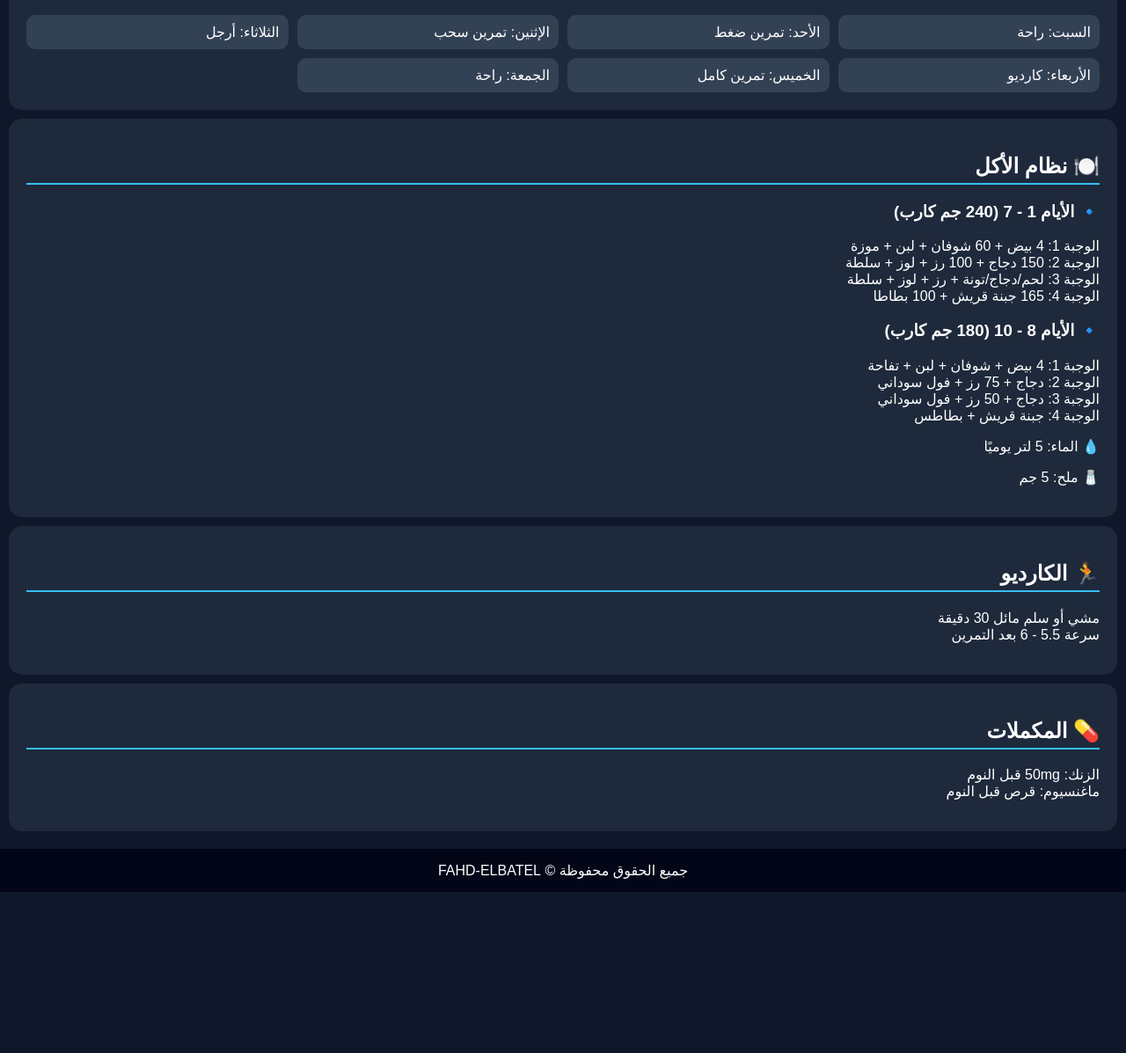
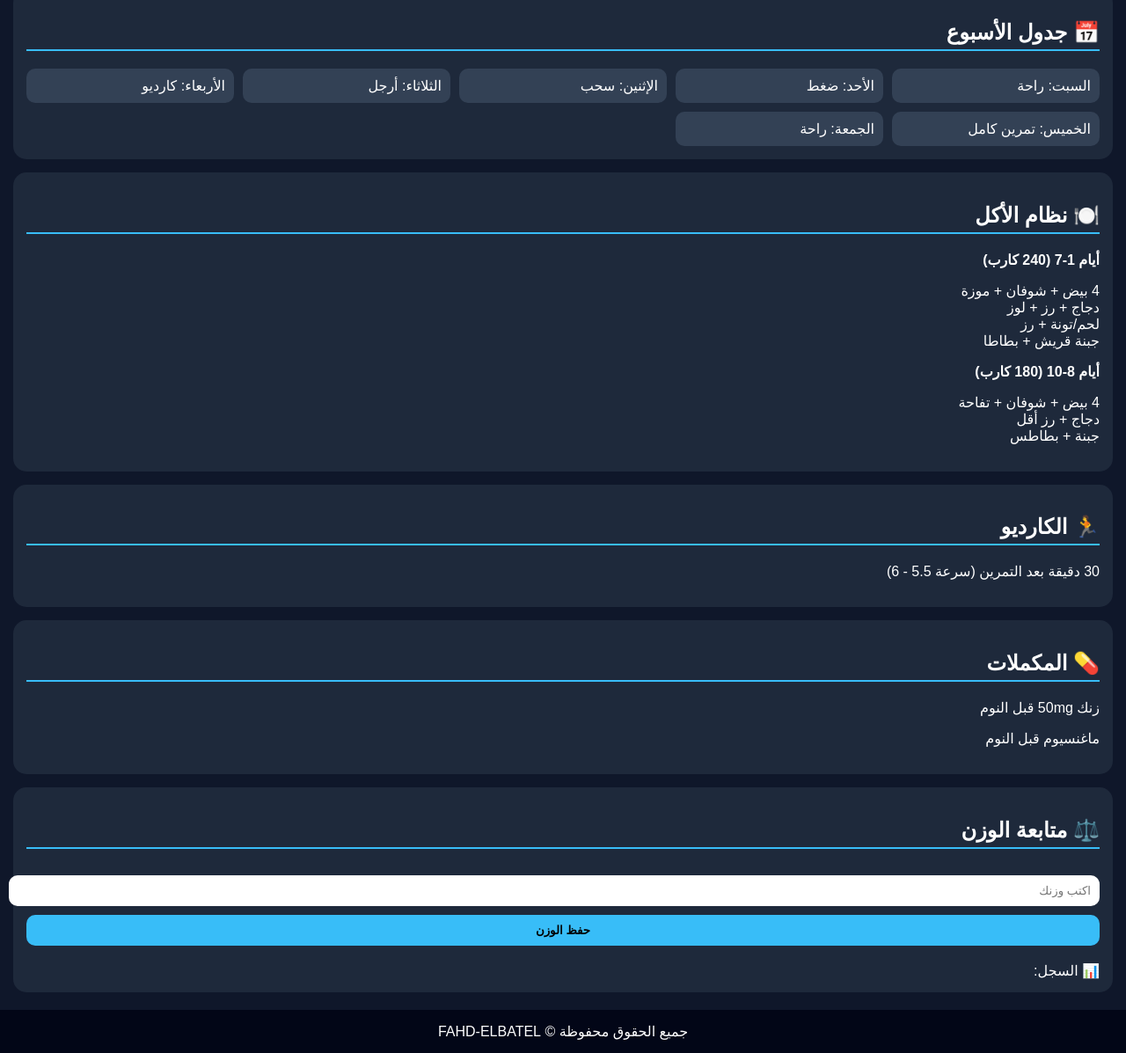
Before and after one commit to johnlatif2026/fitness-fahd-elbatel, a plain HTML site: page index.html in a window 1280 px wide. Shown: the part 269-1466 px from the top of the page at 88% size. Before the commit the page ends 1283 px from the top, so only its background shows below. Drawn offline with Linux system fonts and the light colour scheme.

Commit message:
Update index.html

```diff
--- a/index.html
+++ b/index.html
@@ -3,36 +3,44 @@
 <head>
 <meta charset="UTF-8">
 <meta name="viewport" content="width=device-width, initial-scale=1.0">
+
 <title>FITNESS-FAHD-ELBATEL</title>
-  <link rel="icon" href="https://i.postimg.cc/4dHKD2bb/IMG-20260329-WA0022.jpg" alt="profile">
+
+<!-- favicon -->
+<link rel="icon" href="https://i.postimg.cc/4dHKD2bb/IMG-20260329-WA0022.jpg">
+
 <style>
 body {
+  margin: 0;
   font-family: Arial;
-      margin: 0;
   background: #0f172a;
   color: white;
   direction: rtl;
 }
 
+/* HEADER */
 header {
   text-align: center;
   padding: 20px;
-      background: #1e293b;
 }
 
-    header img {
-      width: 80px;
-      height: 80px;
+.profile-container img {
+  width: 110px;
+  height: 110px;
   border-radius: 50%;
+  object-fit: cover;
+
+  border: 4px solid transparent;
+  background: linear-gradient(#0f172a, #0f172a) padding-box,
+              linear-gradient(135deg, #38bdf8, #6366f1) border-box;
+
+  box-shadow: 0 0 25px rgba(56,189,248,0.6);
 }
 
-    h1 {
-      margin: 10px 0;
-    }
-
+/* SECTIONS */
 section {
-      padding: 20px;
-      margin: 10px;
+  margin: 15px;
+  padding: 15px;
   background: #1e293b;
   border-radius: 15px;
 }
@@ -42,9 +50,10 @@
   padding-bottom: 5px;
 }
 
+/* GRID */
 .grid {
   display: grid;
-      grid-template-columns: repeat(auto-fit, minmax(250px, 1fr));
+  grid-template-columns: repeat(auto-fit, minmax(200px, 1fr));
   gap: 10px;
 }
 
@@ -54,6 +63,27 @@
   border-radius: 10px;
 }
 
+/* INPUT */
+input {
+  width: 100%;
+  padding: 10px;
+  border-radius: 10px;
+  border: none;
+  margin-top: 10px;
+}
+
+button {
+  margin-top: 10px;
+  padding: 10px;
+  width: 100%;
+  background: #38bdf8;
+  border: none;
+  border-radius: 10px;
+  cursor: pointer;
+  font-weight: bold;
+}
+
+/* FOOTER */
 footer {
   text-align: center;
   padding: 15px;
@@ -61,23 +91,25 @@
   margin-top: 20px;
 }
 </style>
+
 </head>
 
 <body>
 
 <header>
-  <!-- حط صورة الشخص هنا -->
-  <img src="https://i.postimg.cc/4dHKD2bb/IMG-20260329-WA0022.jpg" alt="profile">
+  <div class="profile-container">
+    <img src="https://i.postimg.cc/4dHKD2bb/IMG-20260329-WA0022.jpg">
+  </div>
   <h1>FAHD-ELBATEL</h1>
 </header>
 
-<!-- جدول الأسبوع -->
+<!-- جدول -->
 <section>
   <h2>📅 جدول الأسبوع</h2>
   <div class="grid">
     <div class="card">السبت: راحة</div>
-    <div class="card">الأحد: تمرين ضغط</div>
-    <div class="card">الإثنين: تمرين سحب</div>
+    <div class="card">الأحد: ضغط</div>
+    <div class="card">الإثنين: سحب</div>
     <div class="card">الثلاثاء: أرجل</div>
     <div class="card">الأربعاء: كارديو</div>
     <div class="card">الخميس: تمرين كامل</div>
@@ -85,50 +117,98 @@
   </div>
 </section>
 
-<!-- نظام الأكل -->
+<!-- نظام الاكل -->
 <section>
   <h2>🍽️ نظام الأكل</h2>
 
-  <h3>🔹 الأيام 1 - 7 (240 جم كارب)</h3>
+  <p><b>أيام 1-7 (240 كارب)</b></p>
   <p>
-    الوجبة 1: 4 بيض + 60 شوفان + لبن + موزة<br>
-    الوجبة 2: 150 دجاج + 100 رز + لوز + سلطة<br>
-    الوجبة 3: لحم/دجاج/تونة + رز + لوز + سلطة<br>
-    الوجبة 4: 165 جبنة قريش + 100 بطاطا
+  4 بيض + شوفان + موزة<br>
+  دجاج + رز + لوز<br>
+  لحم/تونة + رز<br>
+  جبنة قريش + بطاطا
   </p>
 
-  <h3>🔹 الأيام 8 - 10 (180 جم كارب)</h3>
+  <p><b>أيام 8-10 (180 كارب)</b></p>
   <p>
-    الوجبة 1: 4 بيض + شوفان + لبن + تفاحة<br>
-    الوجبة 2: دجاج + 75 رز + فول سوداني<br>
-    الوجبة 3: دجاج + 50 رز + فول سوداني<br>
-    الوجبة 4: جبنة قريش + بطاطس
+  4 بيض + شوفان + تفاحة<br>
+  دجاج + رز أقل<br>
+  جبنة + بطاطس
   </p>
-
-  <p>💧 الماء: 5 لتر يوميًا</p>
-  <p>🧂 ملح: 5 جم</p>
 </section>
 
 <!-- الكارديو -->
 <section>
   <h2>🏃 الكارديو</h2>
-  <p>
-    مشي أو سلم مائل 30 دقيقة<br>
-    سرعة 5.5 - 6 بعد التمرين
-  </p>
+  <p>30 دقيقة بعد التمرين (سرعة 5.5 - 6)</p>
 </section>
 
 <!-- المكملات -->
 <section>
   <h2>💊 المكملات</h2>
-  <p>
-    الزنك: 50mg قبل النوم<br>
-    ماغنسيوم: قرص قبل النوم
-  </p>
+  <p>زنك 50mg قبل النوم</p>
+  <p>ماغنسيوم قبل النوم</p>
+</section>
+
+<!-- الوزن -->
+<section>
+  <h2>⚖️ متابعة الوزن</h2>
+
+  <input type="number" id="weightInput" placeholder="اكتب وزنك">
+  <button onclick="saveWeight()">حفظ الوزن</button>
+
+  <h3 id="status"></h3>
+  <div id="history"></div>
 </section>
 
 <footer>
   جميع الحقوق محفوظة © FAHD-ELBATEL
 </footer>
+
+<script>
+let weights = JSON.parse(localStorage.getItem("weights")) || [];
+
+function saveWeight() {
+  let input = document.getElementById("weightInput");
+  let value = parseFloat(input.value);
+
+  if (!value) return;
+
+  weights.push(value);
+  localStorage.setItem("weights", JSON.stringify(weights));
+
+  input.value = "";
+  updateUI();
+}
+
+function updateUI() {
+  let historyDiv = document.getElementById("history");
+  let status = document.getElementById("status");
+
+  historyDiv.innerHTML = "📊 السجل: " + weights.join(" - ");
+
+  if (weights.length < 2) {
+    status.innerText = "";
+    return;
+  }
+
+  let last = weights[weights.length - 1];
+  let prev = weights[weights.length - 2];
+
+  if (last < prev) {
+    status.innerText = "🔥 في تحسن (الوزن بينزل)";
+    status.style.color = "lightgreen";
+  } else if (last > prev) {
+    status.innerText = "⚠️ الوزن بيزيد";
+    status.style.color = "red";
+  } else {
+    status.innerText = "😐 ثابت";
+    status.style.color = "orange";
+  }
+}
+
+updateUI();
+</script>
+
 </body>
 </html>
```
Lines whose indentation alone changed are shown as unchanged.
